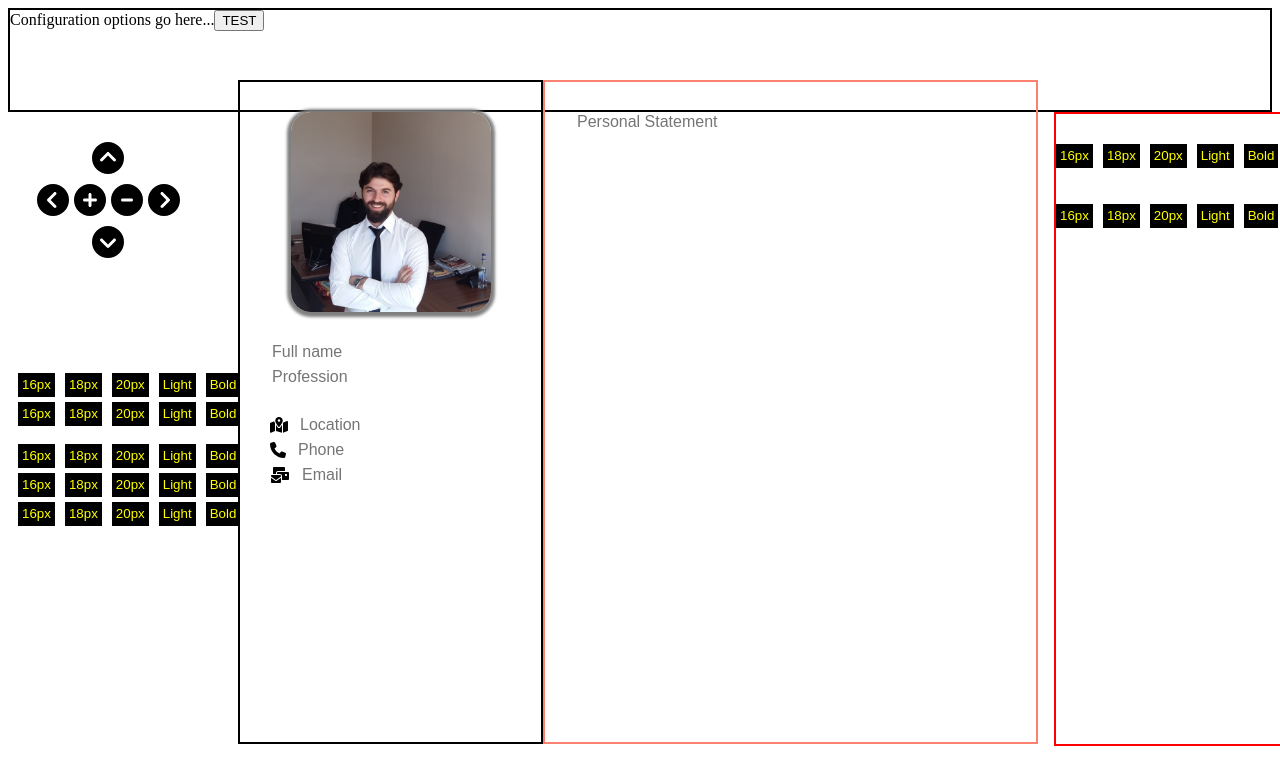
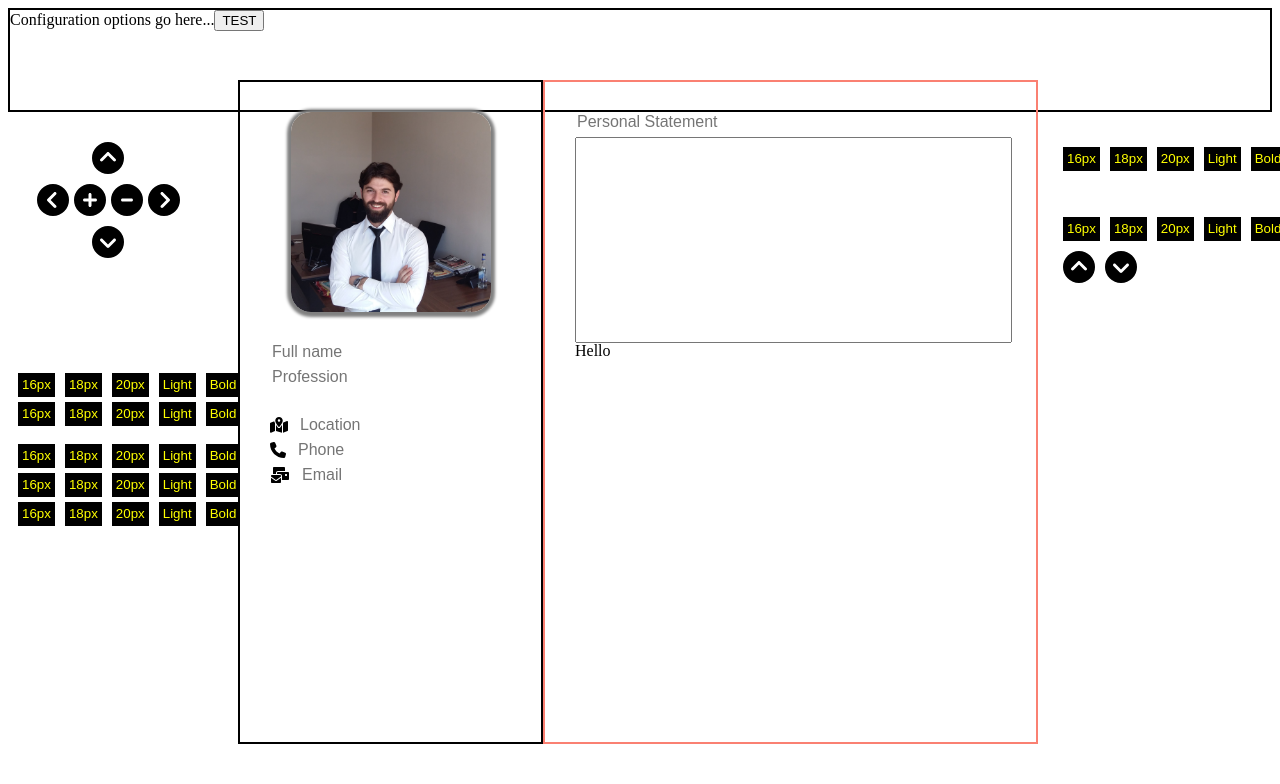
Before and after one commit to codeyourwaytofreedom/cv-maker, a Next.js app: page / in a window 1280 px wide. Shown: the top 784 px of the page. Built offline with nearby package versions, Linux system fonts and the light colour scheme.

Commit message:
Textarea bug solved.
Will use a dynamic div instead.

PDF saving successfull.

Will keep modfying the CV details section.

Good progress today.

Keep going.

Remmeber why you started.

```diff
--- a/components/details.tsx
+++ b/components/details.tsx
@@ -1,29 +1,39 @@
+import { faChevronCircleUp,faChevronCircleDown } from "@fortawesome/free-solid-svg-icons";
+import { FontAwesomeIcon } from "@fortawesome/react-fontawesome";
 import { useState } from "react";
 import x from "../styles/cv.module.css";
 import Pen from "./pen";
 
 
 const Details = () => {
-    const [personal, setPersonal] = useState(["16px", 300])
-    const [personal_details, setPersonal_details] = useState(["16px", 300])
+    const [personal, setPersonal] = useState(["16px", 300, "none"])
+    const [personal_details, setPersonal_details] = useState(["16px", 300,])
+    const [textareaHeight, setTHeight] = useState(200)
 
     return (
         <div className={x.cv_content_details}>
             <div className={x.cv_content_details_chapter}>
                 <div className={x.cv_content_details_chapter_title}>
-                    <input type="text" placeholder="Personal Statement" style={{fontSize: personal[0], fontWeight: personal[1]}}/>
+                    <input type="text" placeholder="Personal Statement" style={{fontSize: personal[0], fontWeight: personal[1], textDecoration: personal[2]}}/>
                 </div>
                 <div className={x.cv_content_details_chapter_content}>
-                    <textarea name="eeee" spellCheck={false} style={{height:"200px", fontSize: personal_details[0], fontWeight: personal_details[1]}}></textarea>
+                    <textarea name="eeee" rows={30} spellCheck={false} style={{height:`${textareaHeight}px`, fontSize: personal_details[0], fontWeight: personal_details[1]}}></textarea>
+                </div>
+                <div contentEditable={true}>
+                    Hello
                 </div>
             </div>
 
             <div className={x.cv_content_details_tools}>
-                <Pen cls={x.cv_content_details_tools_pen} setter={setPersonal} value={personal} />
+                <Pen cls={x.cv_content_details_tools_pen} setter={setPersonal} value={personal} und={true} />
                 <br />
                 <br />
 
                 <Pen cls={x.cv_content_details_tools_pen} setter={setPersonal_details} value={personal_details} />
+                <div className={x.cv_content_details_tools_pen}>
+                        <FontAwesomeIcon icon={faChevronCircleUp} size={"2x"} onClick={()=> setTHeight(textareaHeight-5)}/>
+                        <FontAwesomeIcon icon={faChevronCircleDown} size={"2x"} onClick={()=> setTHeight(textareaHeight+5)}/>
+                </div>
             </div>
         </div>
      );
--- a/components/pen.tsx
+++ b/components/pen.tsx
@@ -1,21 +1,29 @@
-const Pen = ({cls, setter, value}) => {
+const Pen = ({cls, setter, value, und}) => {
     return (
             <div className={cls}>
-                    <button onClick={()=> setter(["16px", value[1]])}>
+                    <button onClick={()=> setter(["16px", value[1],value[2]])}>
                         16px
                     </button>
-                    <button onClick={()=> setter(["18px", value[1]])}>
+                    <button onClick={()=> setter(["18px", value[1],value[2]])}>
                         <span>18px</span>
                     </button>
-                    <button onClick={()=> setter(["20px", value[1]])}>
+                    <button onClick={()=> setter(["20px", value[1],value[2]])}>
                         <span>20px</span>
                     </button>
-                    <button onClick={()=> setter([value[0], 300])}>
+                    <button onClick={()=> setter([value[0], 300,value[2]])}>
                         <span>Light</span>
                     </button>
-                    <button onClick={()=> setter([value[0], 400])}>
+                    <button onClick={()=> setter([value[0], 400,value[2]])}>
                         <span>Bold</span>
                     </button>
+                    {
+                        und ?
+                        <button onClick={()=> value[2] === "none" ? setter([value[0], value[1], "underline"]) :setter([value[0], value[1], "none"]) }>
+                            <span>Underline</span>
+                        </button>
+                        : null
+                    }
+
             </div>
      );
 }
--- a/styles/cv.module.css
+++ b/styles/cv.module.css
@@ -112,7 +112,6 @@
 }
 .cv_content_details_tools {
   position: absolute;
-  border: 2px solid red;
   right: -320px;
   top: 0;
   width: 300px;
@@ -123,6 +122,7 @@
   display: flex;
   -moz-column-gap: 10px;
        column-gap: 10px;
+  padding: 5px;
 }
 .cv_content_details_tools_pen button {
   border: none;
@@ -142,7 +142,6 @@
 .cv_content_details textarea {
   resize: none;
   width: 100% !important;
-  border: none;
   overflow: hidden;
   position: relative;
   top: 5px;
--- a/styles/cv.module.scss
+++ b/styles/cv.module.scss
@@ -83,7 +83,7 @@
             padding: 30px;
             &_tools{
                 position: absolute;
-                border:2px solid red;
+                //border:2px solid red;
                 right: -320px;
                 top:0;
                 width: 300px;
@@ -93,13 +93,13 @@
                     display: flex;
                     column-gap: 10px;
                     @include pen_button;
+                    padding: 5px;
                 }
 
             }
             textarea {
                 resize: none;
                 width: 100% !important;
-                border: none;
                 overflow: hidden;
                 position: relative;
                 top:5px;
```
Also changed, not shown: 1 other file (tests, documents, lock files or other folders).
